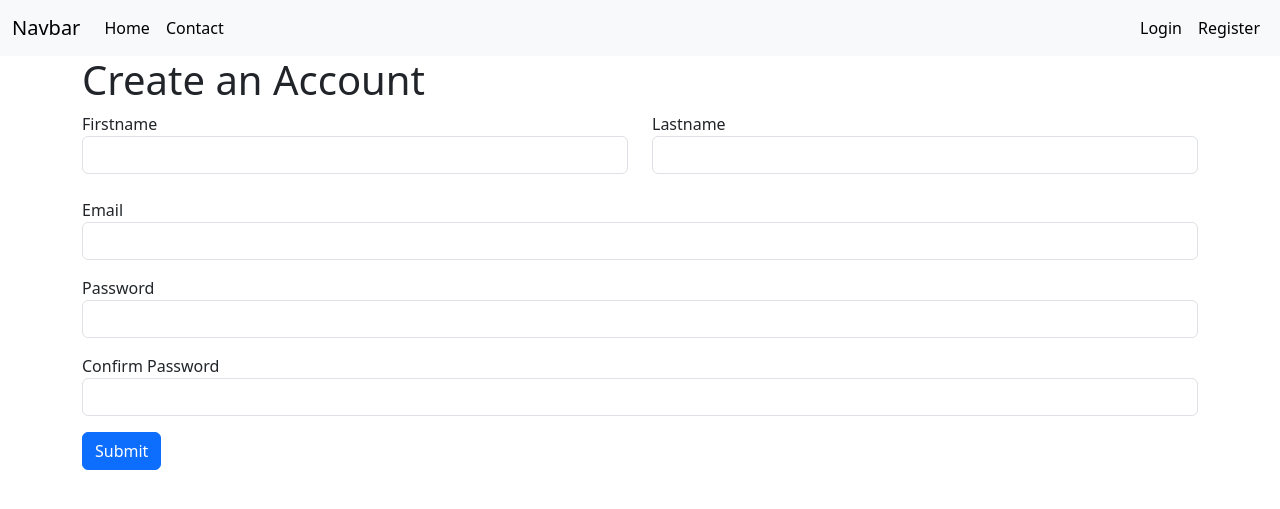
After one commit to JanRII23/FullStackApps, a PHP site: page /register in a window 1280 px wide. The commit adds this page. Shown: the top 509 px of the page. Run offline with PHP 8.4, Linux system fonts and the light colour scheme.

Commit message:
working on registration

```diff
--- /dev/null
+++ b/php_MVC/PHPMVCFramework/controllers/AuthController.php
@@ -0,0 +1,25 @@
+<?php
+
+namespace app\controllers;
+
+use app\core\Controller;
+use app\core\Request;
+
+class AuthController extends Controller
+{
+
+    public function login()
+    {
+        return $this->render('login');
+    }
+
+    public function register(Request $request)
+    {
+
+        if($request->isPost()){
+            return 'Handle submitted data';
+        }
+
+        return $this->render('register');
+    }
+}
--- a/php_MVC/PHPMVCFramework/core/Request.php
+++ b/php_MVC/PHPMVCFramework/core/Request.php
@@ -16,8 +16,37 @@ class Request
         return substr($path, 0, $position);
     }
 
-    public function getMethod()
+    public function method()
     {
         return strtolower($_SERVER['REQUEST_METHOD']);
     }
+
+    public function isGet()
+    {
+        return $this->method() === 'get';
+    }
+
+    public function isPost()
+    {
+        return $this->method() === 'post';
+    }
+
+    public function getBody()
+    {
+        $body = [];
+        if ($this->method() === 'get'){
+            foreach($_GET as $key => $value){
+                $body[$key] = filter_input(INPUT_GET, $key, FILTER_SANITIZE_SPECIAL_CHARS);
+            }
+        }
+
+        if ($this->method() === 'post'){
+            foreach ($_POST as $key => $value){
+                $body[$key] = filter_input(INPUT_POST, $key, FILTER_SANITIZE_SPECIAL_CHARS);
+            }
+        }
+
+        return $body;
+    }
+
 }
--- a/php_MVC/PHPMVCFramework/core/Router.php
+++ b/php_MVC/PHPMVCFramework/core/Router.php
@@ -28,7 +28,7 @@ class Router
     public function resolve()
     {
         $path = $this->request->getPath();
-        $method = $this->request->getMethod();
+        $method = $this->request->method();
 
         $callback = $this->routes[$method][$path] ?? false;
         if($callback === false){
@@ -46,7 +46,7 @@ class Router
             $callback[0] = new $callback[0]();
         }
 
-        return call_user_func($callback);
+        return call_user_func($callback, $this->request);
     }
 
     public function renderView($view, $params = [])
--- a/php_MVC/PHPMVCFramework/public/index.php
+++ b/php_MVC/PHPMVCFramework/public/index.php
@@ -2,6 +2,7 @@
 
 require_once __DIR__.'/../vendor/autoload.php';
 
+use app\controllers\AuthController;
 use app\controllers\SiteController;
 use app\core\Application;
 
@@ -13,6 +14,11 @@ $app->router->get('/contact', [SiteController::class, 'contact']);
 
 $app->router->post('/contact', [SiteController::class, 'handleContact']);
 
+$app->router->get('/login', [AuthController::class, 'login']);
+$app->router->post('/login', [AuthController::class, 'login']);
+$app->router->get('/register', [AuthController::class, 'register']);
+$app->router->post('/register', [AuthController::class, 'register']);
+
 #like above there can be so many other pages
 
 $app->run();
--- a/php_MVC/PHPMVCFramework/views/layouts/main.php
+++ b/php_MVC/PHPMVCFramework/views/layouts/main.php
@@ -25,7 +25,16 @@
                         <a class="nav-link active" aria-current="page" href="/">Home</a>
                     </li>
                     <li class="nav-item">
-                        <a class="nav-link" href="/contact">Contact</a>
+                        <a class="nav-link active" href="/contact">Contact</a>
+                    </li>
+
+                </ul>
+                <ul class="navbar-nav ml-auto mb-2 mb-lg-0">
+                    <li class="nav-item">
+                        <a class="nav-link active" aria-current="page" href="/login">Login</a>
+                    </li>
+                    <li class="nav-item">
+                        <a class="nav-link active" href="/register">Register</a>
                     </li>
 
                 </ul>
--- /dev/null
+++ b/php_MVC/PHPMVCFramework/views/register.php
@@ -0,0 +1,44 @@
+<h1>Create an Account</h1>
+
+
+<form action="" method="post">
+
+
+
+    <div class="row">
+        <div class="col">
+            <div class="mb-3">
+                <label>Firstname</label>
+                <input type="text" name="firstname" class="form-control">
+            </div>
+
+        </div>
+
+        <div class="col">
+            <div class="mb-4">
+                <label>Lastname</label>
+                <input type="text" name="lastname" class="form-control">
+            </div>
+
+        </div>
+    </div>
+
+
+    <div class="mb-3">
+        <label>Email</label>
+        <input type="text" name="email" class="form-control">
+    </div>
+
+    <div class="mb-3">
+        <label>Password</label>
+        <input type="password" name="password" class="form-control">
+    </div>
+
+    <div class="mb-3">
+        <label>Confirm Password</label>
+        <input type="password" name="confirmPassword" class="form-control">
+    </div>
+
+    <button type="submit" class="btn btn-primary">Submit</button>
+
+</form>
```
Also changed, not shown: php_MVC/PHPMVCFramework/controllers/SiteController.php (+9 -1 lines), php_MVC/PHPMVCFramework/views/login.php (added, +24 -0 lines).
